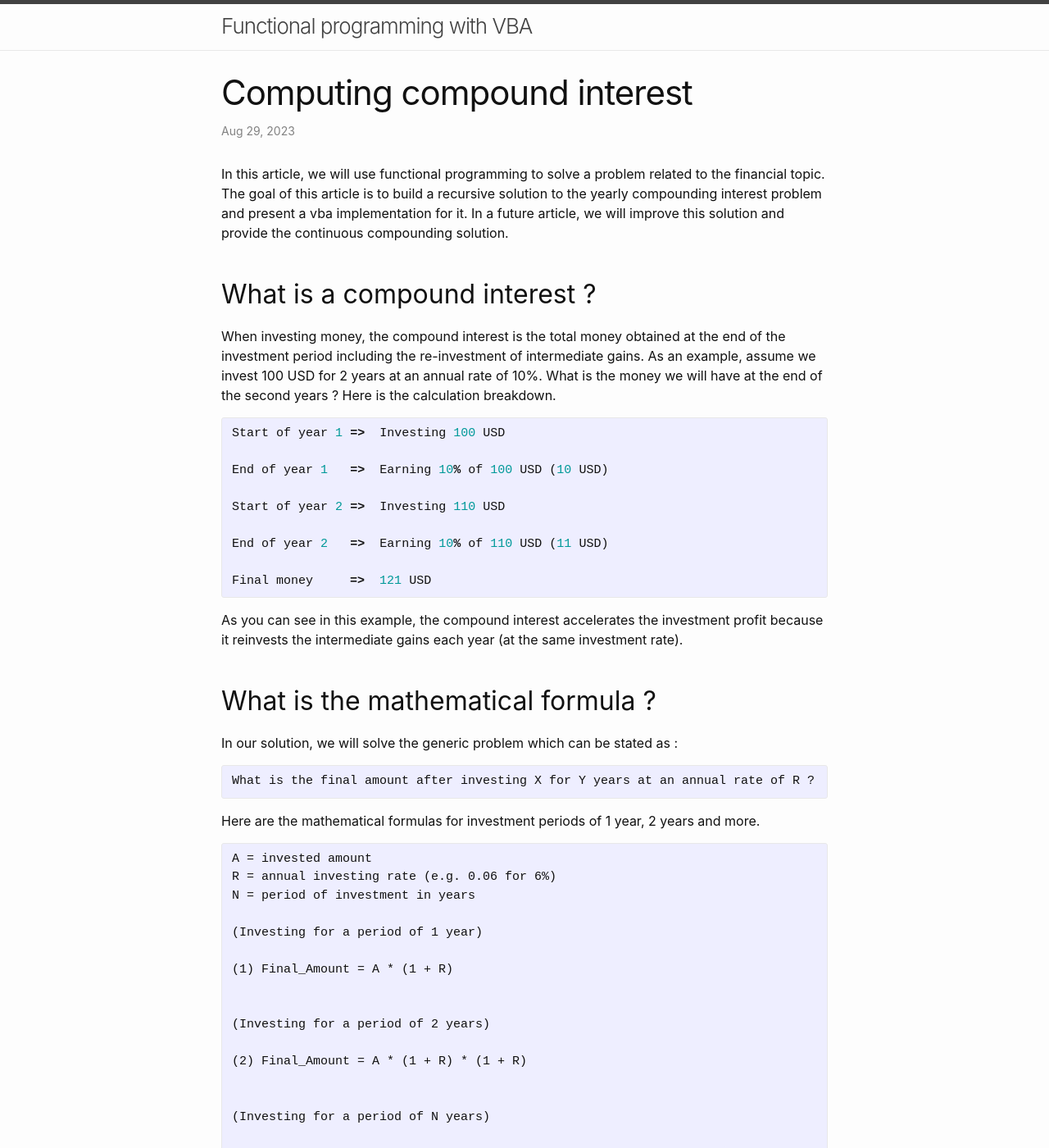
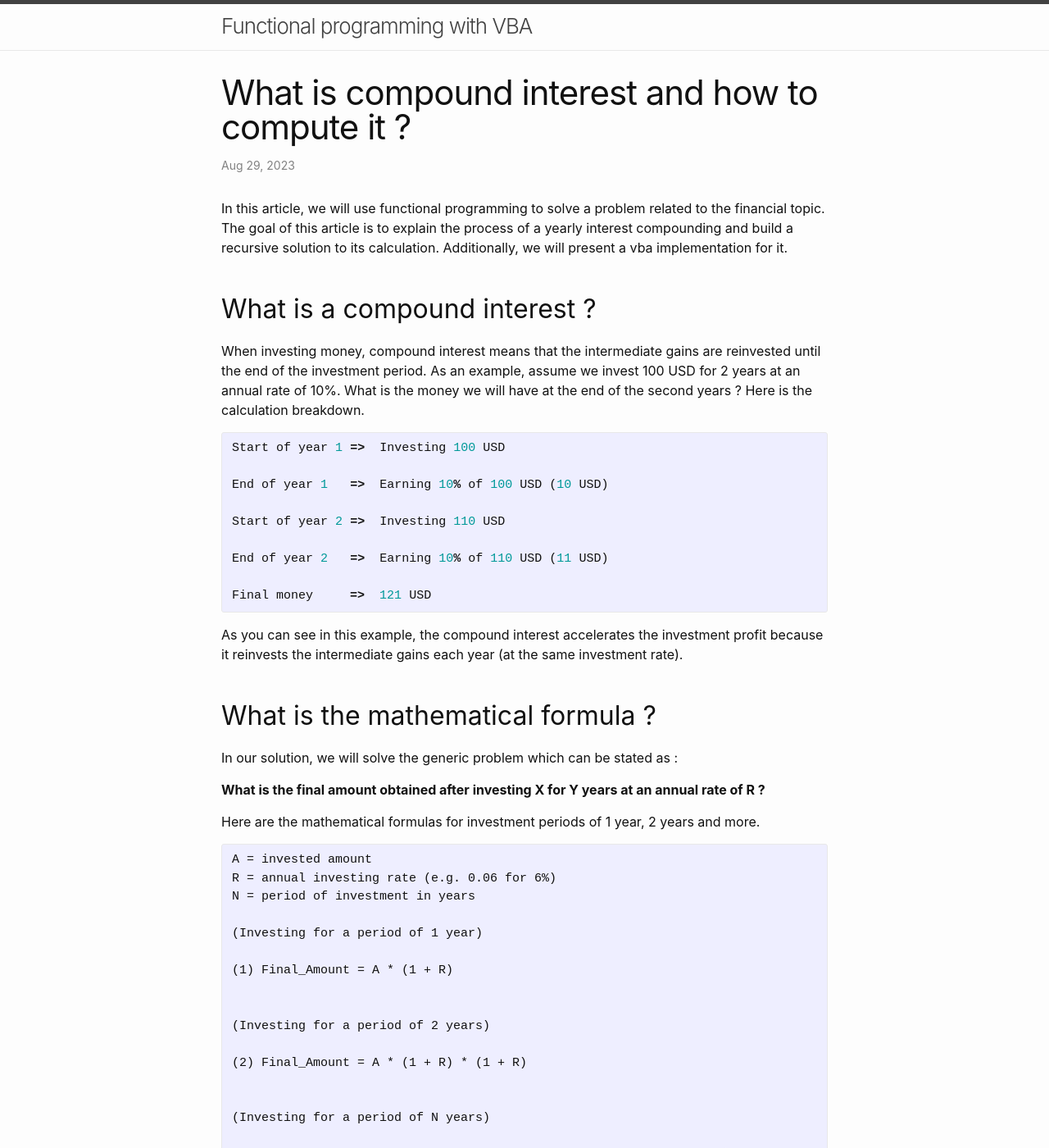
Before and after one commit to assadnavi/assadnavi.github.io, a Jekyll site: the page built from _posts/2023-08-29-computing-compound-interest.md, in a window 1280 px wide and 1400 px high. Shown: the whole window at 82% size. Built offline with Jekyll 4.4.1, drawn with Linux system fonts in a browser that asks for light colours; some of the changed text lies outside the part shown.

Commit message:
improved article compound interest

```diff
--- a/_posts/2023-08-29-computing-compound-interest.md
+++ b/_posts/2023-08-29-computing-compound-interest.md
@@ -1,14 +1,14 @@
 ---
 layout: post
-title:  "Computing compound interest"
+title:  "What is compound interest and how to compute it ?"
 date:   2023-08-29 00:00:00 +0000
 published: true
 ---
-In this article, we will use functional programming to solve a problem related to the financial topic. The goal of this article is to build a recursive solution to the yearly compounding interest problem and present a vba implementation for it. In a future article, we will improve this solution and provide the continuous compounding solution.
+In this article, we will use functional programming to solve a problem related to the financial topic. The goal of this article is to explain the process of a yearly interest compounding and build a recursive solution to its calculation. Additionally, we will present a vba implementation for it.
 <br/>
 <br/>
 ## What is a compound interest ?
-When investing money, the compound interest is the total money obtained at the end of the investment period including the re-investment of intermediate gains. As an example, assume we invest 100 USD for 2 years at an annual rate of 10%. What is the money we will have at the end of the second years ? Here is the calculation breakdown.
+When investing money, compound interest means that the intermediate gains are reinvested until the end of the investment period. As an example, assume we invest 100 USD for 2 years at an annual rate of 10%. What is the money we will have at the end of the second years ? Here is the calculation breakdown.
 
 {% highlight cpp %}
 Start of year 1 =>  Investing 100 USD
@@ -26,9 +26,8 @@ As you can see in this example, the compound interest accelerates the investment
 <br/>
 ## What is the mathematical formula ?
 In our solution, we will solve the generic problem which can be stated as :
-{% highlight pseudo %}
-What is the final amount after investing X for Y years at an annual rate of R ?
-{% endhighlight %}
+
+**What is the final amount obtained after investing X for Y years at an annual rate of R ?**
 
 Here are the mathematical formulas for investment periods of 1 year, 2 years and more.
 
@@ -54,7 +53,7 @@ N = period of investment in years
 {% endhighlight %}
 <br/>
 ## Can we solve it recursively ?
-Yes! Let's look closely at the formula for N years (3), we can see that the solution of investing an extra year is always obtained by multiplying the result by `(1 + R)`. This fact can be used to build our `induction step`. For our recursion `base case`, we can use the formula (1). Now that we have the two elements required to build a recursive function, let's formalize it.
+Yes! Let's look closely at the formula for N years **(3)**, we can see that the solution of investing an extra year is always obtained by multiplying the result by `(1 + R)`. This fact can be used to build our `induction step`. For our recursion `base case`, we can use the formula **(1)**. Now that we have the two elements required to build a recursive function, let's formalize it.
 
 {% highlight pseudo %}
 A = invested amount
@@ -67,29 +66,30 @@ F(A, R, 1) = A * (1 + R)
 {% endhighlight %}
 <br/>
 ## VBA implementation
-The below implementation behaves correctly only when the parameter `years` is a positive integer. As an improvement, one can define this function to behave correctly also when the parameter `years` is set to 0. This improvement is left to the reader.
+This below implementation expects all the parameters : `amount`, `rate` and `years` to be positive. As an improvement, one can define this function to manage cases where the parameters are smaller than or equal to zero. This improvement is left to the reader.
 {% highlight vb %}
-Function calcInterest(amount As Long, rate As Double, years As Integer)
+Function invest(amount As Long, rate As Double, years As Integer)
 
     If (years = 1) Then
-        calcInterest = amount * (1 + rate)
+        invest = amount * (1 + rate)
     Else
-        calcInterest = calcInterest(amount, rate, years - 1) * (1 + rate)
+        invest = invest(amount, rate, years - 1) * (1 + rate)
     End If
 
 End Function
 {% endhighlight %}
 <br/>
-## How to use this function ?
+## Examples
+The below vba code uses the `invest()` function to compute the final amount obtained when investing 100 USD at the rate of 10 % for a period of 2 and 20 years.
 {% highlight vb %}
 Sub main()
 
     Dim final_amount As Double
 
-    final_amount = calcInterest(100, 0.1, 2)
+    final_amount = invest(100, 0.1, 2)
     'final_amount is 121
 
-    final_amount = calcInterest(100, 0.1, 20)
+    final_amount = invest(100, 0.1, 20)
     'final_amount is 672.749994932561
 
 End Sub
```
